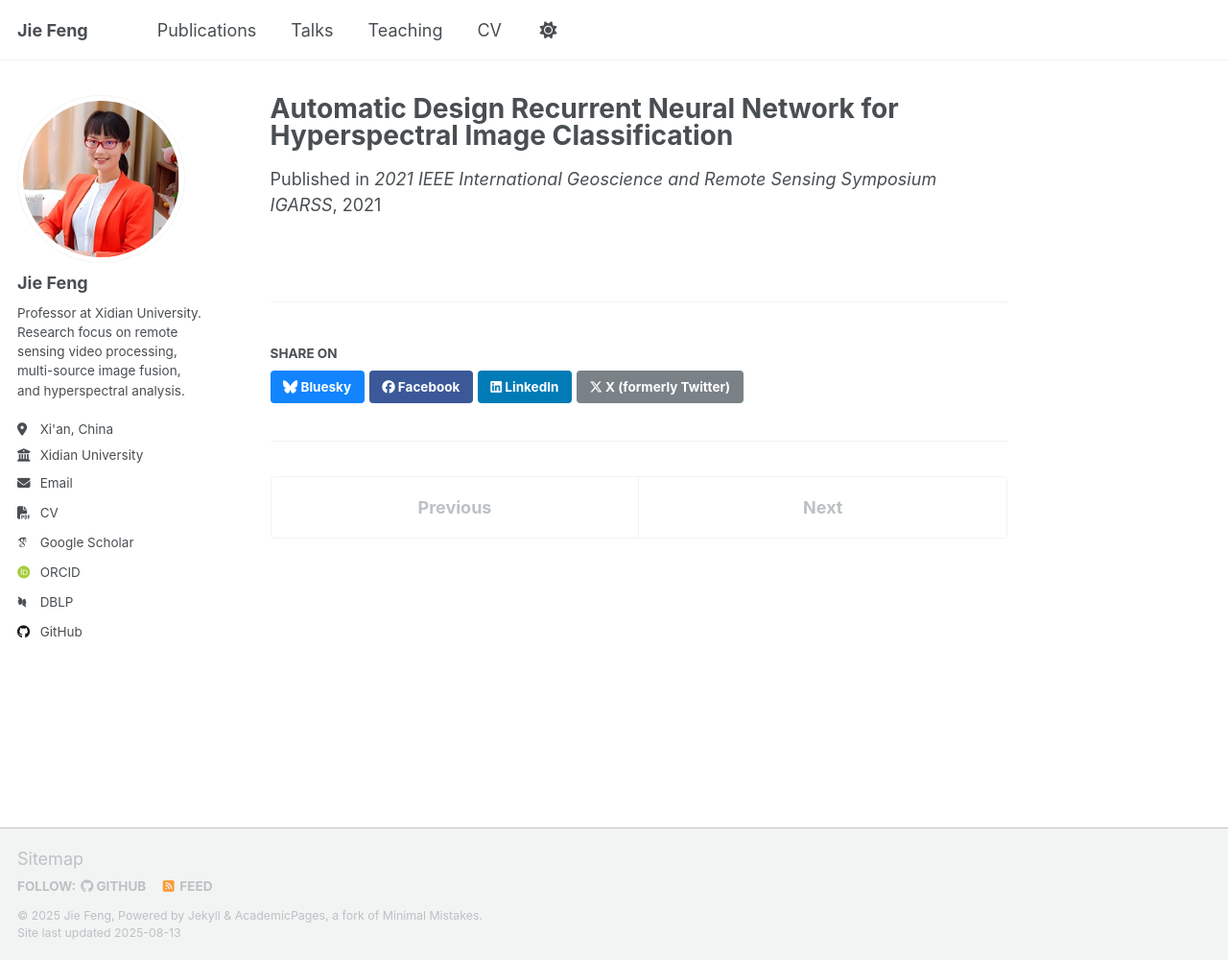
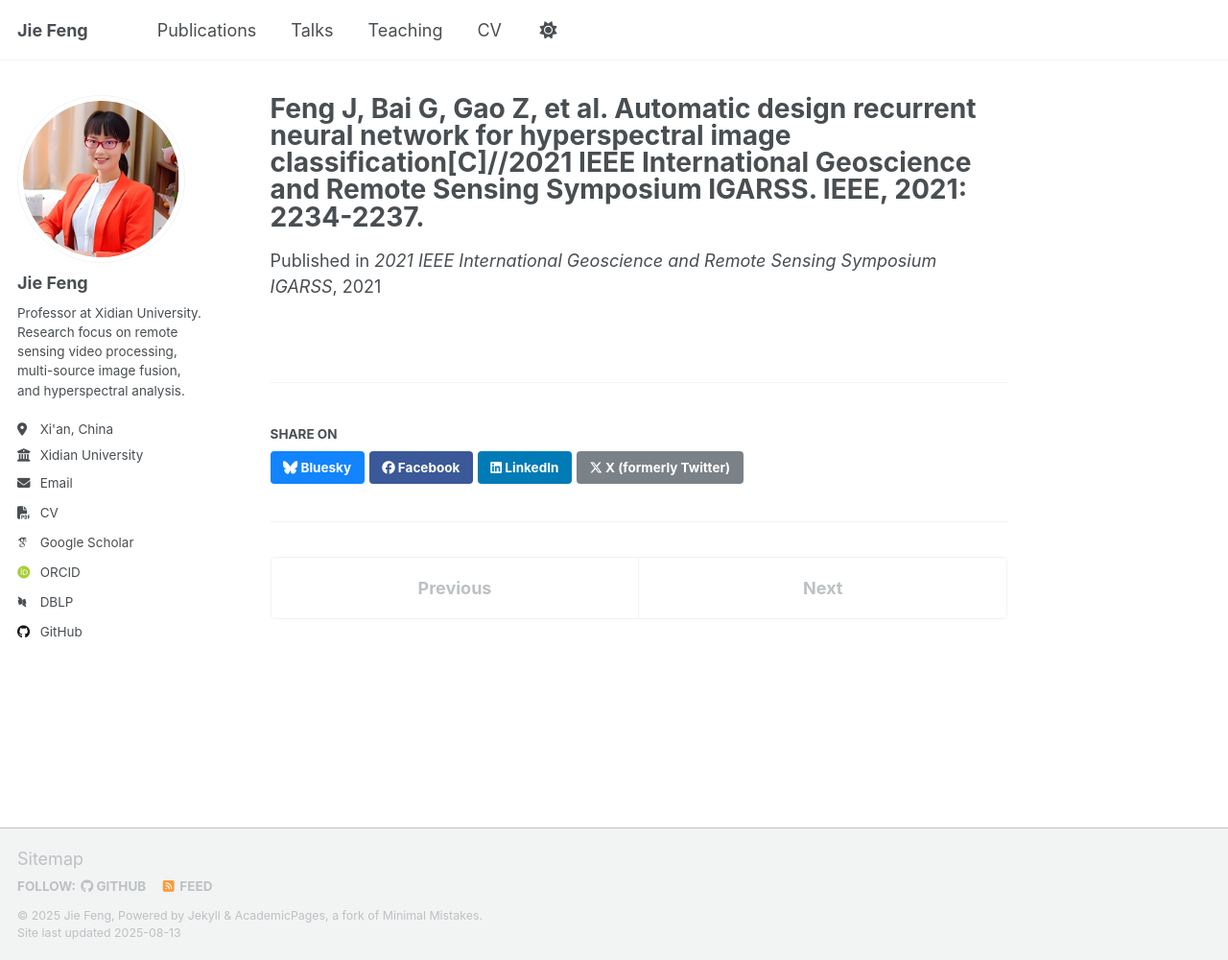
Before and after one commit to jiefeng0109/jiefeng0109.github.io, a Jekyll site: the page built from _publications/2021-10-12-paper-title-number-10.md, in a window 1280 px wide and 1000 px high. Shown: the whole window at 96% size. Built offline with Jekyll 4.4.1, drawn with Linux system fonts in a browser that asks for light colours; some web fonts are replaced; a script that is not in the unit is left out.

Commit message:
Update 2021-10-12-paper-title-number-10.md

```diff
--- a/_publications/2021-10-12-paper-title-number-10.md
+++ b/_publications/2021-10-12-paper-title-number-10.md
@@ -1,5 +1,5 @@
 ---
-title: "Automatic Design Recurrent Neural Network for Hyperspectral Image Classification"
+title: "Feng J, Bai G, Gao Z, et al. Automatic design recurrent neural network for hyperspectral image classification[C]//2021 IEEE International Geoscience and Remote Sensing Symposium IGARSS. IEEE, 2021: 2234-2237."
 collection: publications
 category: manuscripts
 permalink: /publication/2021-10-12-paper-title-number-9
```
